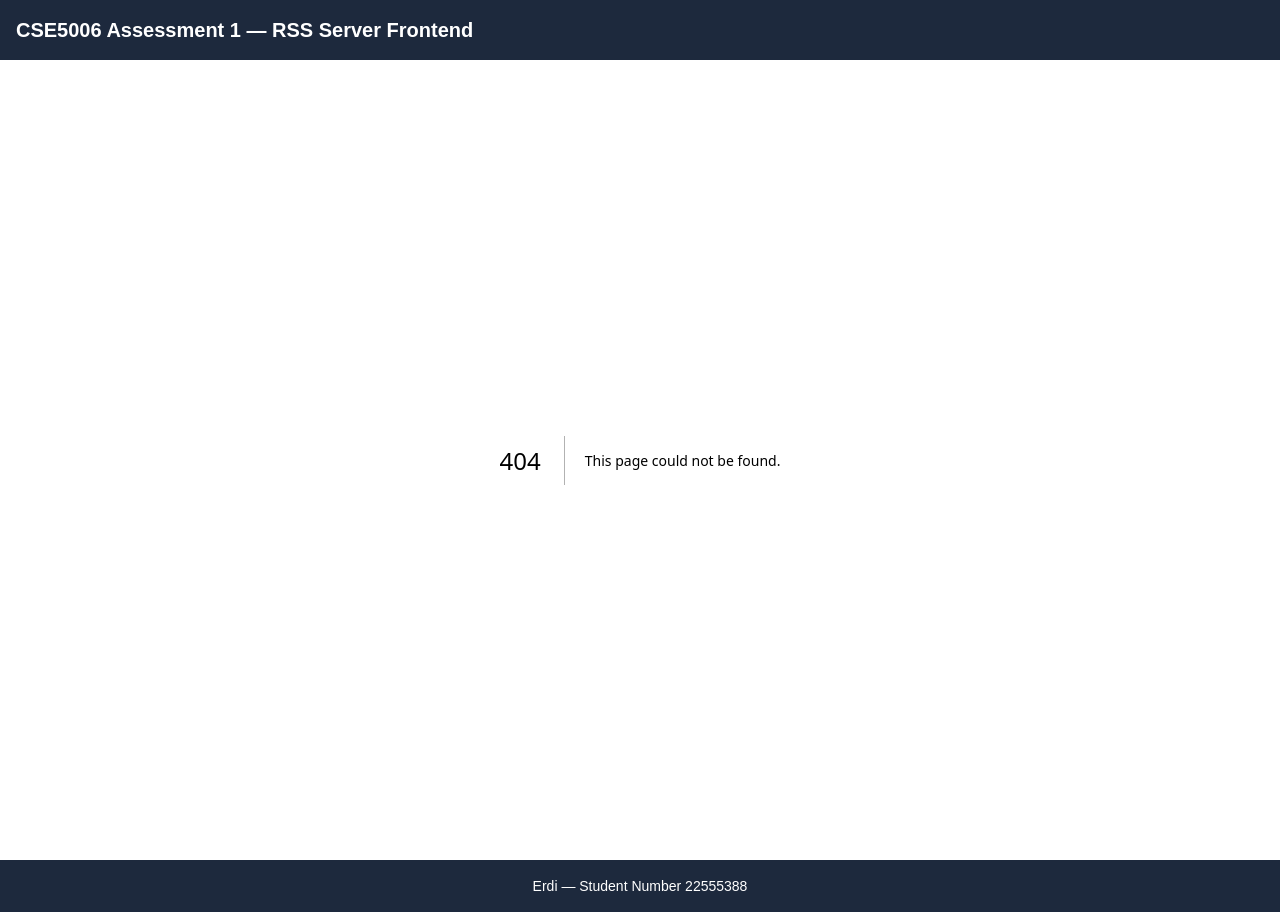
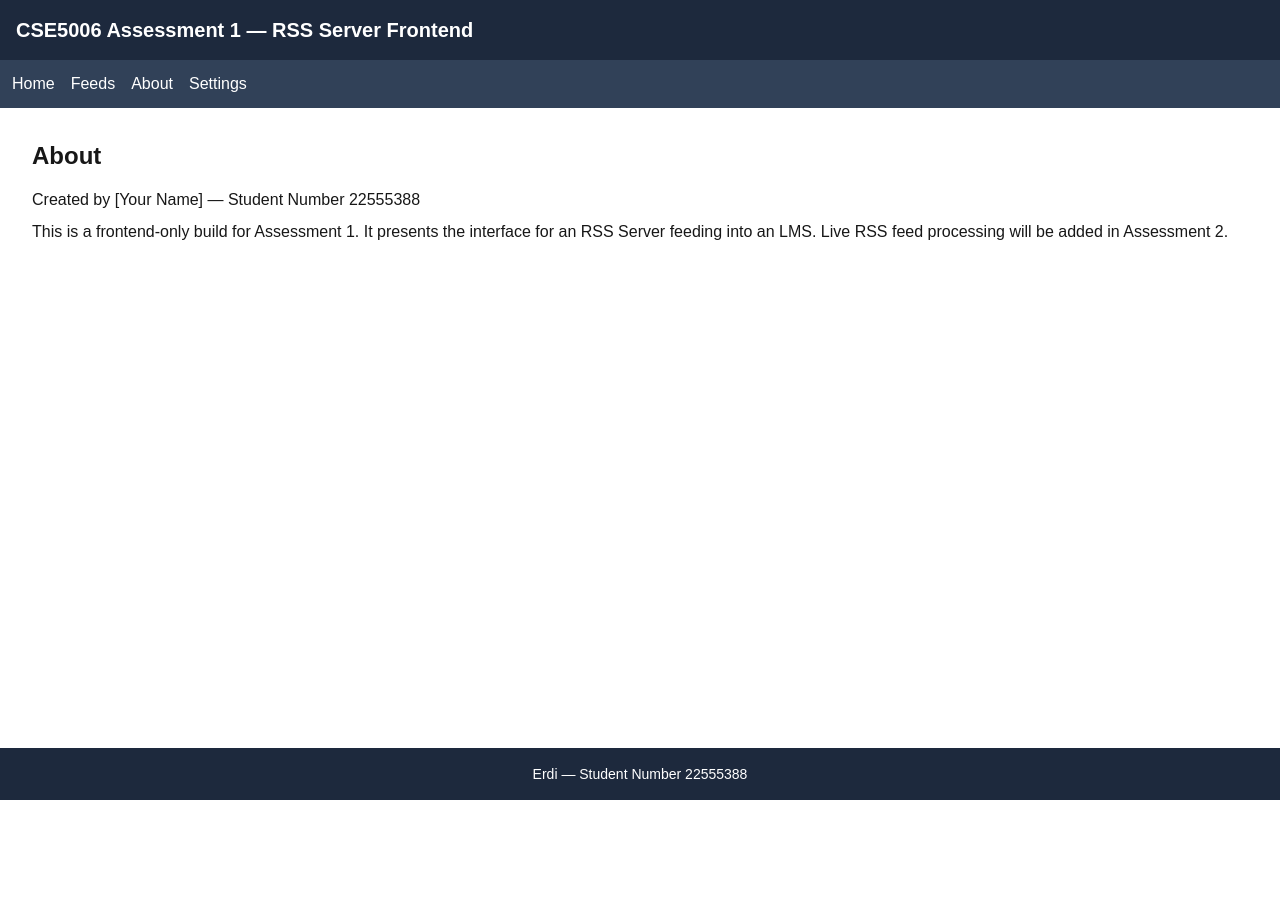
Before and after one commit to eek22555388/cse5006-assignment1, a Next.js app: page /about in a window 1280 px wide. Before the commit this address had no page. After the commit the page ends 800 px from the top, so only its background shows below. Built offline with nearby package versions, Linux system fonts and the light colour scheme.

Commit message:
Add navigation bar linking all pages

```diff
--- /dev/null
+++ b/app/about/page.tsx
@@ -0,0 +1,13 @@
+export default function About() {
+  return (
+    <div className="p-8">
+      <h2 className="text-2xl font-bold mb-4">About</h2>
+      <p className="mb-2">Created by [Your Name] — Student Number 22555388</p>
+      <p>
+        This is a frontend-only build for Assessment 1. It presents the
+        interface for an RSS Server feeding into an LMS. Live RSS feed
+        processing will be added in Assessment 2.
+      </p>
+    </div>
+  );
+}
--- /dev/null
+++ b/app/components/NavBar.tsx
@@ -0,0 +1,12 @@
+import Link from "next/link";
+
+export default function NavBar() {
+  return (
+    <nav className="bg-slate-700 text-white p-3 flex gap-4">
+      <Link href="/" className="hover:underline">Home</Link>
+      <Link href="/feeds" className="hover:underline">Feeds</Link>
+      <Link href="/about" className="hover:underline">About</Link>
+      <Link href="/settings" className="hover:underline">Settings</Link>
+    </nav>
+  );
+}
--- /dev/null
+++ b/app/feeds/page.tsx
@@ -0,0 +1,8 @@
+export default function Feeds() {
+  return (
+    <div className="p-8">
+      <h2 className="text-2xl font-bold mb-4">Feeds</h2>
+      <p>Blog-style content will appear here as a stand-in for RSS items.</p>
+    </div>
+  );
+}
--- a/app/layout.tsx
+++ b/app/layout.tsx
@@ -3,6 +3,7 @@ import { Geist, Geist_Mono } from "next/font/google";
 import "./globals.css";
 import Header from "./components/Header";
 import Footer from "./components/Footer";
+import NavBar from "./components/NavBar";
 
 const geistSans = Geist({
   variable: "--font-geist-sans",
@@ -30,9 +31,11 @@ export default function RootLayout({
       className={`${geistSans.variable} ${geistMono.variable} h-full antialiased`}
     >
             <body className="min-h-full flex flex-col">
-        <Header />
-        <main className="flex-1">{children}</main>
-        <Footer />
+              <Header />
+              <NavBar />
+              <main className="flex-1">{children}</main>
+              <Footer />
+
       </body>
     </html>
   );
--- /dev/null
+++ b/app/settings/page.tsx
@@ -0,0 +1,8 @@
+export default function Settings() {
+  return (
+    <div className="p-8">
+      <h2 className="text-2xl font-bold mb-4">Settings</h2>
+      <p>Theme and layout preferences will appear here.</p>
+    </div>
+  );
+}
```
